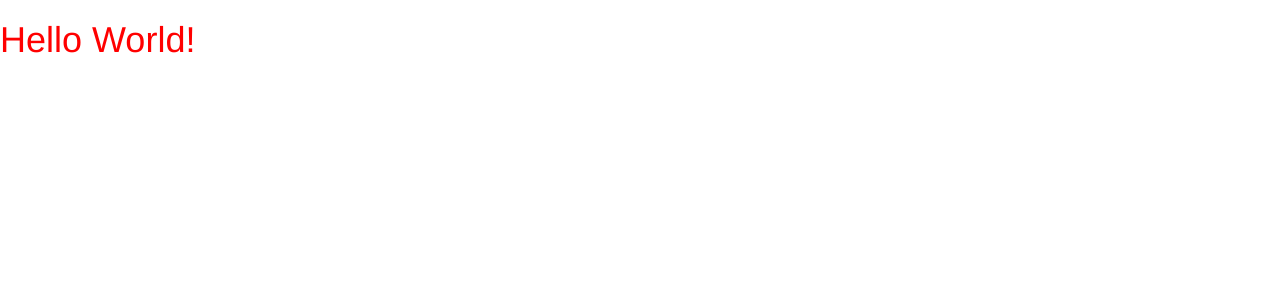
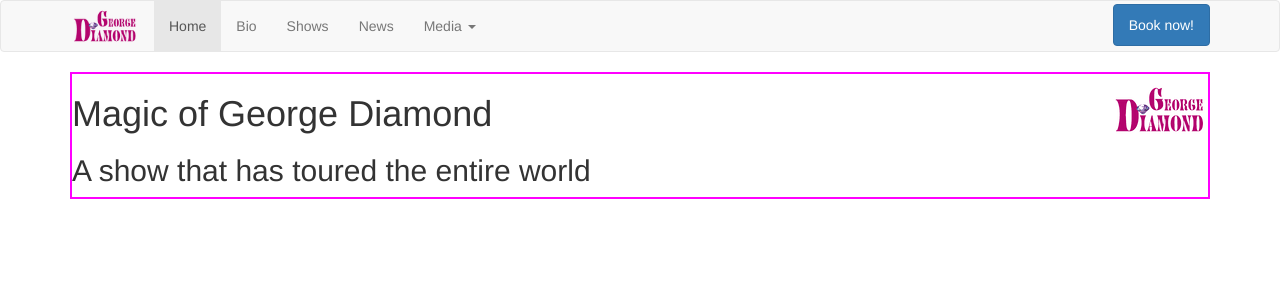
Before and after one commit to tale19/george-diamond, a PHP site: page / in a window 1280 px wide. Shown: the top 300 px of the page. Run offline with PHP 8.4, Linux system fonts and the light colour scheme; some libraries are stand-ins or nearby versions.

Commit message:
navbar added

```diff
--- a/css/tale.css
+++ b/css/tale.css
@@ -1,3 +1,28 @@
-h1 {
-	color: red;
+* {
+	border: 0;
+	margin: 0;
 }
+
+.navbar-brand {
+	padding:0 15px;
+}
+
+.navbar-brand > img {
+	/*overflow: auto;*/
+}
+
+ul.navbar-right > li {
+	margin-top: 3px;
+}
+ul.navbar-right a.btn-primary {
+	color: white;
+}
+ul.navbar-right a.btn-primary:hover {
+	color: #333;
+}
+
+#title {
+	border: 2px solid magenta;
+	background: #FFF url("images/GeorgeDiamondLogo.png") no-repeat right top;
+	background-image: url("images/GeorgeDiamondLogo.png");
+}
--- a/index.html
+++ b/index.html
@@ -10,8 +10,52 @@
 </head>
 
 <body>
+<nav class="navbar navbar-default">
+  <div class="container">
+    <!-- Brand and toggle get grouped for better mobile display -->
+    <div class="navbar-header">
+      <button type="button" class="navbar-toggle collapsed" data-toggle="collapse" data-target="#bs-example-navbar-collapse-1" aria-expanded="false">
+        <span class="sr-only">Toggle navigation</span>
+        <span class="icon-bar"></span>
+        <span class="icon-bar"></span>
+        <span class="icon-bar"></span>
+      </button>
+      <a id="navbar-logo" class="navbar-brand" href="index.html"><img src="images/GeorgeDiamondLogo.png" height="50px"></a>
+    </div>
 
-<h1>Hello World!</h1>
+    <!-- Collect the nav links, forms, and other content for toggling -->
+    <div class="collapse navbar-collapse" id="bs-example-navbar-collapse-1">
+      <ul class="nav navbar-nav">
+        <li class="active"><a href="#">Home <span class="sr-only">(current)</span></a></li>
+        <li><a href="#">Bio</a></li>
+        <li><a href="#">Shows</a></li>
+        <li><a href="#">News</a></li>
+        <li class="dropdown">
+          <a href="#" class="dropdown-toggle" data-toggle="dropdown" role="button" aria-haspopup="true" aria-expanded="false">Media <span class="caret"></span></a>
+          <ul class="dropdown-menu">
+            <li><a href="#">Photos</a></li>
+            <li><a href="#">Videos</a></li>
+            <li><a href="#">Something else here</a></li>
+            <li role="separator" class="divider"></li>
+            <li><a href="#">Separated link</a></li>
+            <li role="separator" class="divider"></li>
+            <li><a href="#">One more separated link</a></li>
+          </ul>
+        </li>
+      </ul>
+      <ul class="nav navbar-right">
+        <li><a href="#" type="button" id="bookNow" class="btn btn-primary">Book now!</a></li>
+      </ul>
+    </div><!-- /.navbar-collapse -->
+  </div><!-- /.container-fluid -->
+</nav>
+<div class="container">
+<div id="title">
+<h1>Magic of George Diamond</h1>
+<h2>A show that has toured the entire world</h2>
+
+</div>
+</div>
 
 
 
```
Also changed, not shown: images/GeorgeDiamondLogo.png (added), images/background.webp (added).
